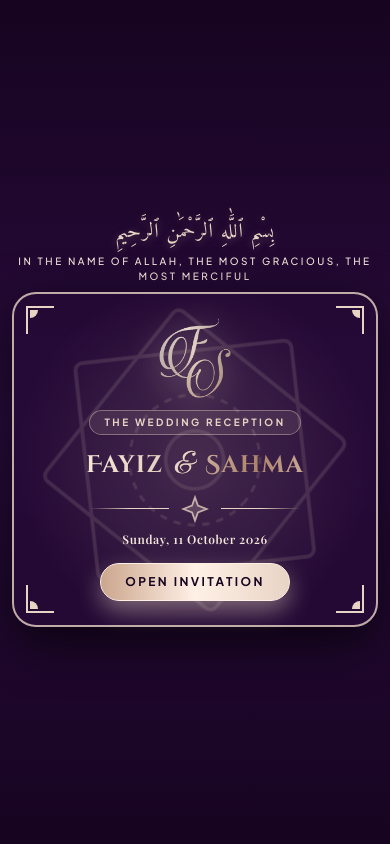
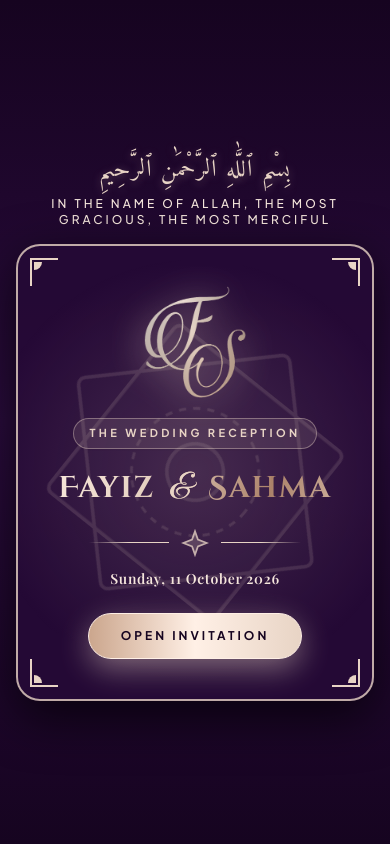
Before and after one commit to jithinsalimkumar/Fayiz-Sahma, a React (Vite) app: page / in a window 390 px wide. Shown: the top 844 px of the page. Built offline with nearby package versions, Linux system fonts and the light colour scheme; a web font is replaced by a local one.

Commit message:
feat: implement LandingSplash component with animated entrance and invitation transition

```diff
--- a/src/components/LandingSplash.jsx
+++ b/src/components/LandingSplash.jsx
@@ -21,18 +21,18 @@
       animate={{ opacity: isOpening ? 0 : 1 }}
       exit={{ opacity: 0 }}
       transition={{ duration: 0.6, ease: "easeInOut" }}
-      className="fixed inset-0 w-full h-screen h-[100vh] flex flex-col items-center justify-center p-3 sm:p-5 lg:p-6 bg-gradient-to-b from-[#160420] via-[#2A0C3D] to-[#160420] text-center overflow-hidden z-50 select-none"
+      className="fixed inset-0 w-full h-full min-h-screen flex flex-col items-center justify-center p-4 sm:p-6 bg-gradient-to-b from-[#160420] via-[#2A0C3D] to-[#160420] text-center overflow-y-auto md:overflow-hidden z-50 select-none"
     >
       {/* Top Bismillah Calligraphy */}
       <motion.div
         animate={{ opacity: isOpening ? 0 : 1, y: isOpening ? -30 : 0 }}
         transition={{ duration: 0.3 }}
-        className="mb-2 sm:mb-3 lg:mb-4 z-10 flex-shrink-0"
+        className="pt-2 sm:pt-4 mb-4 md:mb-3 z-10 flex-shrink-0"
       >
-        <p className="font-arabic text-xl sm:text-2xl md:text-3xl text-[#E8D4C5] arabic-gold tracking-wider mb-1 font-normal leading-relaxed">
+        <p className="font-arabic text-2xl sm:text-3xl md:text-2xl lg:text-3xl text-[#E8D4C5] arabic-gold tracking-wider mb-1.5 font-normal leading-relaxed">
           {bismillah.arabic}
         </p>
-        <p className="text-[10px] sm:text-xs tracking-[0.25em] uppercase font-medium text-[#F5E6DC] font-sans max-w-md mx-auto">
+        <p className="text-xs tracking-[0.25em] uppercase font-medium text-[#F5E6DC] font-sans max-w-md mx-auto">
           {bismillah.translation}
         </p>
       </motion.div>
@@ -41,11 +41,11 @@
       <motion.div
         animate={{ opacity: isOpening ? 0 : 1, scale: isOpening ? 0.95 : 1 }}
         transition={{ duration: 0.4, ease: "easeOut" }}
-        className="py-5 sm:py-7 lg:py-8 px-5 sm:px-10 lg:px-12 rounded-3xl bg-[#250A36]/95 border-2 border-[#E8D4C5]/80 shadow-[0_15px_50px_rgba(0,0,0,0.7)] max-w-md lg:max-w-lg w-full z-10 flex flex-col items-center relative flex-shrink max-h-[calc(100vh-100px)] justify-center"
+        className="py-8 md:py-6 lg:py-8 px-6 sm:px-12 rounded-3xl bg-[#250A36]/95 border-2 border-[#E8D4C5]/80 shadow-[0_15px_50px_rgba(0,0,0,0.7)] max-w-lg w-full z-10 flex flex-col items-center relative flex-shrink md:max-h-[calc(100vh-120px)] justify-center"
       >
         {/* Dynamic Rotating Geometric Pattern (Clipped to card bounds) */}
         <div className="absolute inset-0 flex items-center justify-center pointer-events-none opacity-14 rotate-slow transform-gpu will-change-transform overflow-hidden rounded-3xl">
-          <Islamic8PointStar className="w-[500px] h-[500px] sm:w-[600px] sm:h-[600px] text-[#E8D4C5]" />
+          <Islamic8PointStar className="w-[550px] h-[550px] sm:w-[600px] sm:h-[600px] text-[#E8D4C5]" />
         </div>
         <div className="absolute inset-0 pointer-events-none bg-[radial-gradient(circle_at_center,rgba(232,212,197,0.15)_0%,transparent_75%)] rounded-3xl" />
 
@@ -67,9 +67,9 @@
                 }
           }
           transition={{ duration: 0.58, ease: [0.16, 1, 0.3, 1] }}
-          className="my-1 sm:my-2 z-30 cursor-pointer flex items-center justify-center transform-gpu"
+          className="my-2 md:my-1 z-30 cursor-pointer flex items-center justify-center transform-gpu"
         >
-          <FSMonogramCalligraphy className="h-20 sm:h-24 md:h-28 lg:h-32 w-auto" />
+          <FSMonogramCalligraphy className="h-28 md:h-24 lg:h-28 w-auto" />
         </motion.div>
 
         {/* Card Details (Fades out smoothly when opening to focus on Monogram) */}
@@ -78,28 +78,28 @@
           transition={{ duration: 0.3 }}
           className="flex flex-col items-center w-full z-10"
         >
-          <span className="text-[10px] sm:text-[11px] font-bold uppercase tracking-[0.25em] text-[#E8D4C5] bg-[#E8D4C5]/10 px-3.5 py-1 rounded-full border border-[#E8D4C5]/40 my-2 shadow-xs">
+          <span className="text-[11px] sm:text-xs font-bold uppercase tracking-[0.3em] text-[#E8D4C5] bg-[#E8D4C5]/10 px-4 py-1.5 rounded-full border border-[#E8D4C5]/40 my-3 md:my-2 shadow-xs">
             The Wedding Reception
           </span>
 
           {/* Couple First Names with Gold Shimmer Typography */}
-          <h1 className="font-display text-2xl sm:text-3xl lg:text-4xl text-[#FAF2ED] font-bold tracking-wider my-1 sm:my-1.5 leading-tight gold-shimmer-text">
-            {groom.shortName} <span className="font-script text-[#E8D4C5] font-normal text-3xl sm:text-4xl mx-1">&amp;</span> {bride.shortName}
+          <h1 className="font-display text-3xl sm:text-4xl md:text-3xl lg:text-4xl text-[#FAF2ED] font-bold tracking-wider my-2 md:my-1.5 leading-tight gold-shimmer-text">
+            {groom.shortName} <span className="font-script text-[#E8D4C5] font-normal text-4xl sm:text-5xl md:text-4xl mx-1.5">&amp;</span> {bride.shortName}
           </h1>
 
-          <IslamicArchDivider className="my-2 sm:my-2.5" />
+          <IslamicArchDivider className="my-3 md:my-2" />
 
           {/* Wedding Date */}
-          <p className="font-serif text-xs sm:text-sm lg:text-base text-[#F5E6DC] tracking-wider font-semibold">
+          <p className="font-serif text-sm sm:text-base text-[#F5E6DC] tracking-wider font-semibold">
             {wedding.displayDate}
           </p>
 
           {/* Open Invitation Pill Button inside Card */}
-          <div className="mt-4 sm:mt-5 mb-1">
+          <div className="mt-6 md:mt-4 mb-2">
             <button
               onClick={handleOpen}
               disabled={isOpening}
-              className="inline-flex items-center justify-center px-6 sm:px-8 py-2.5 sm:py-3 rounded-full bg-gradient-to-r from-[#CBA68D] via-[#FFF0E6] to-[#E8D4C5] text-[#160420] text-xs sm:text-sm font-extrabold uppercase tracking-[0.2em] shadow-[0_10px_25px_rgba(232,212,197,0.45)] border border-[#FFF0E6] hover:scale-105 active:scale-95 transition-all cursor-pointer focus:outline-none disabled:opacity-80"
+              className="inline-flex items-center justify-center px-8 md:px-6 py-3.5 md:py-2.5 rounded-full bg-gradient-to-r from-[#CBA68D] via-[#FFF0E6] to-[#E8D4C5] text-[#160420] text-xs sm:text-sm font-extrabold uppercase tracking-[0.25em] shadow-[0_10px_30px_rgba(232,212,197,0.45)] border border-[#FFF0E6] hover:scale-105 active:scale-95 transition-all cursor-pointer focus:outline-none disabled:opacity-80"
             >
               Open Invitation
             </button>
```
